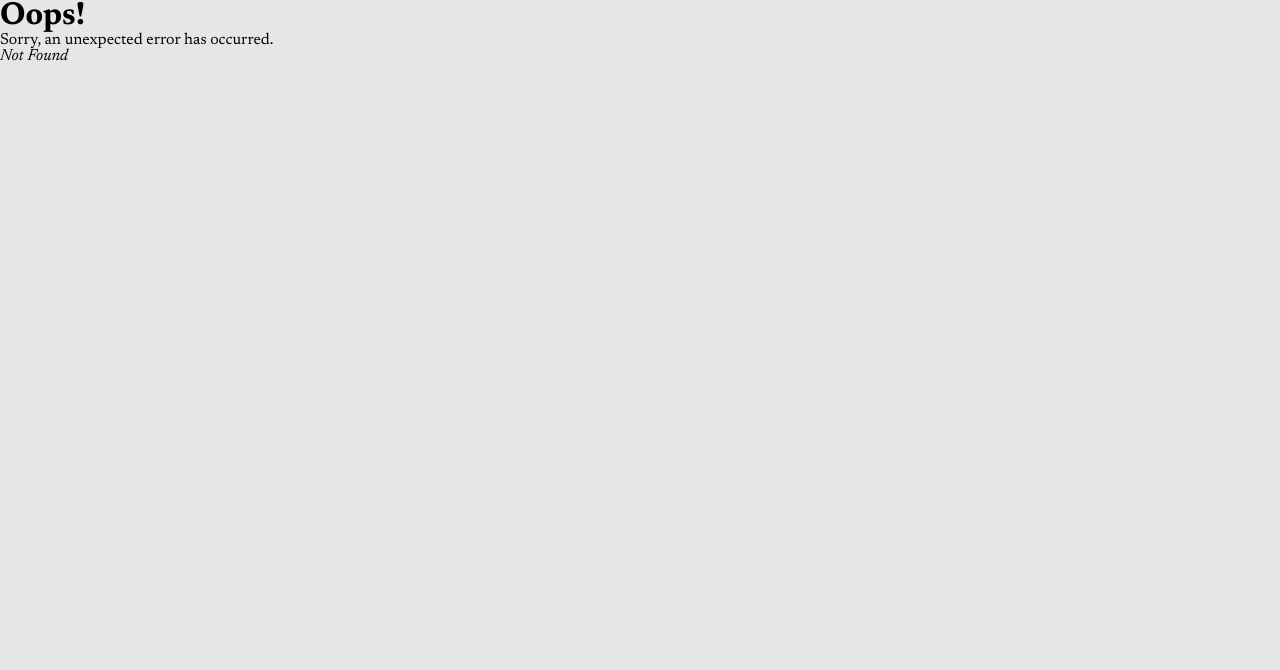
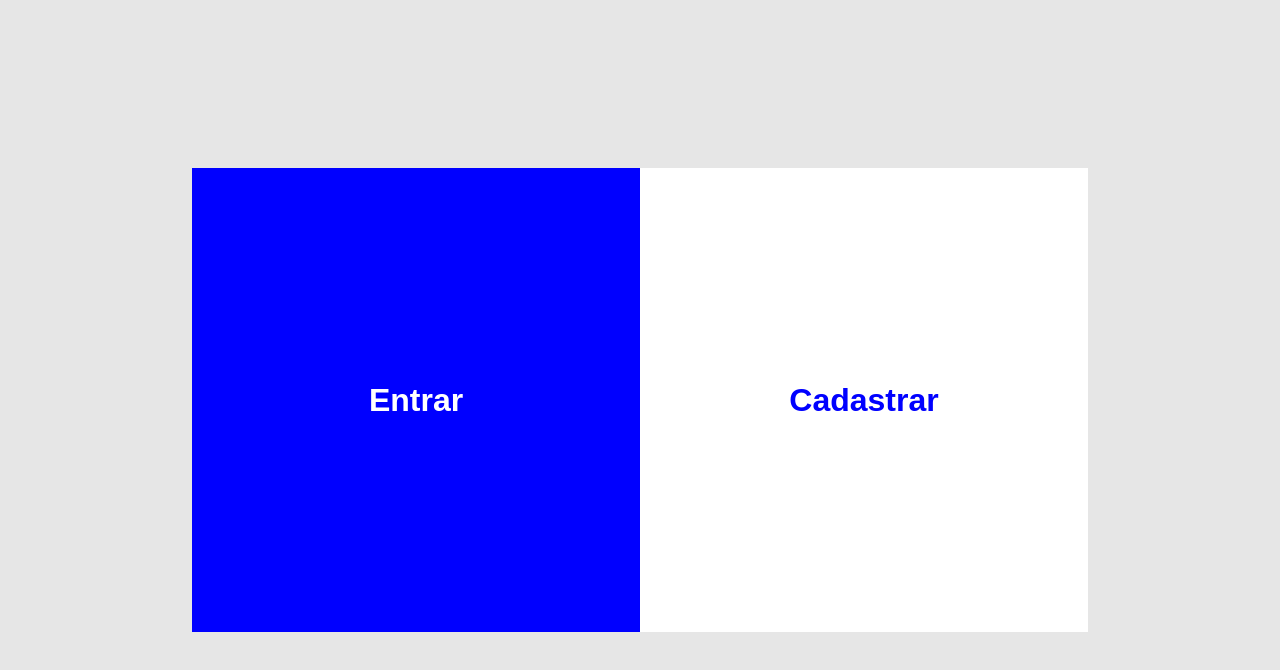
Before and after one commit to Kaua032/spa-breakignews, a React (Vite) app in the folder spa-breakignews/: page /auth in a window 1280 px wide. Before the commit this address had no page. Shown: the top 670 px of the page. Built offline with nearby package versions, Linux system fonts and the light colour scheme.

Commit message:
feat: Added a login button to the navbar and a new route for authentication.

```diff
--- a/spa-breakignews/src/components/Navbar/Navbar.jsx
+++ b/spa-breakignews/src/components/Navbar/Navbar.jsx
@@ -32,6 +32,10 @@
     reset();
   }
 
+  function goAuth(){
+    navigate('/auth')
+  }
+
   return (
     <>
       <Nav>
@@ -52,7 +56,7 @@
           <ImageLogo src={logo} alt="Logo do Breaking News" />
         </Link>
 
-        <Button>Entrar</Button>
+        <Button onClick={goAuth}>Entrar</Button>
       </Nav>
       {errors.title && <ErrorSpan>{errors.title.message}</ErrorSpan>}
       <Outlet />
--- /dev/null
+++ b/spa-breakignews/src/pages/Authentication/Authentication.jsx
@@ -0,0 +1,14 @@
+import { AuthContainer, Section } from "./AuthenticationStyled";
+
+export function Authentication() {
+  return (
+    <AuthContainer>
+      <Section type="signin">
+        <h2>Entrar</h2>
+      </Section>
+      <Section type="signup">
+        <h2>Cadastrar</h2>
+      </Section>
+    </AuthContainer>
+  );
+}
--- /dev/null
+++ b/spa-breakignews/src/pages/Authentication/AuthenticationStyled.jsx
@@ -0,0 +1,35 @@
+import styled from "styled-components"
+
+export const AuthContainer = styled.div`
+    height: 100vh;
+    display: flex;
+    justify-content: center;
+    align-items: center;
+    width: 70%;
+    margin: 0 auto;
+
+    form{
+        display: flex;
+        flex-direction: column;
+        gap: 0.5rem;
+        width: 100%;
+    }
+`
+
+export const Section = styled.section`
+    display: flex;
+    flex-direction: column;
+    justify-content: center;
+    width: 100%;
+    height: 400px;
+    padding: 2rem;
+    gap: 1rem;
+    background-color: ${(props) => (props.type === "signin" ? "blue" : "white")};
+    color: ${(props) => (props.type === "signup" ? "blue" : "white")};
+
+    h2 {
+        font-size: 2rem;
+        text-align: center;
+        font-weight: 700;
+    }
+`
```
Also changed, not shown: spa-breakignews/src/main.jsx (+7 -2 lines).
